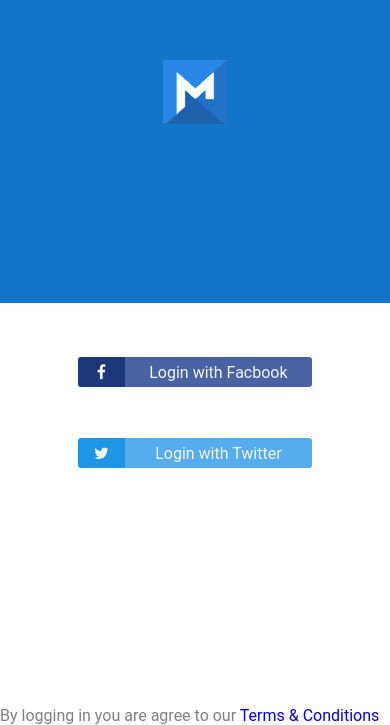
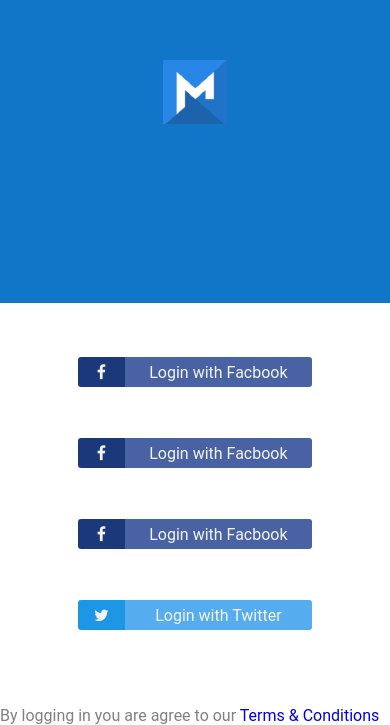
Before and after one commit to AshV/MLoginModule, a website: page LoginModule/www/index.html in a window 390 px wide. Shown: the part 119-844 px from the top of the page. Drawn offline with Linux system fonts and the light colour scheme; some packages are replaced by stand-ins of ours.

Commit message:
Trying different callback url

```diff
--- a/LoginModule/www/index.html
+++ b/LoginModule/www/index.html
@@ -97,8 +97,18 @@
         </p>
         <br />
         <p class="loginButton">
-            <a class="twitter-before"><span style="margin-top:7px;" class="fa fa-twitter"></span></a>
-            <button class="twitter">Login with Twitter</button>
+            <a href="https://www.facebook.com/dialog/oauth?client_id=103140253133912&redirect_uri=http://localhost:8100/oauthcallback.html&response_type=token" class="facebook-before"><span style="margin-top:7px;" class="fa fa-facebook"></span></a>
+            <a href="https://www.facebook.com/dialog/oauth?client_id=103140253133912&redirect_uri=http://localhost:8100/oauthcallback.html&response_type=token"><button class="facebook">Login with Facbook</button></a>
+        </p>
+        <br />
+        <p class="loginButton">
+            <a href="https://www.facebook.com/dialog/oauth?client_id=103140253133912&redirect_uri=http://localhost/oauthcallback.html&response_type=token" class="facebook-before"><span style="margin-top:7px;" class="fa fa-facebook"></span></a>
+            <a href="https://www.facebook.com/dialog/oauth?client_id=103140253133912&redirect_uri=http://localhost/oauthcallback.html&response_type=token"><button class="facebook">Login with Facbook</button></a>
+        </p>
+        <br />
+        <p class="loginButton">
+            <a href="#" class="twitter-before"><span style="margin-top:7px;" class="fa fa-twitter"></span></a>
+            <a href="#"><button class="twitter">Login with Twitter</button></a>
         </p>
 
         <div style="position:absolute; bottom:0;color:grey;font-size:11;margin-left:auto;margin-right:auto">
```
